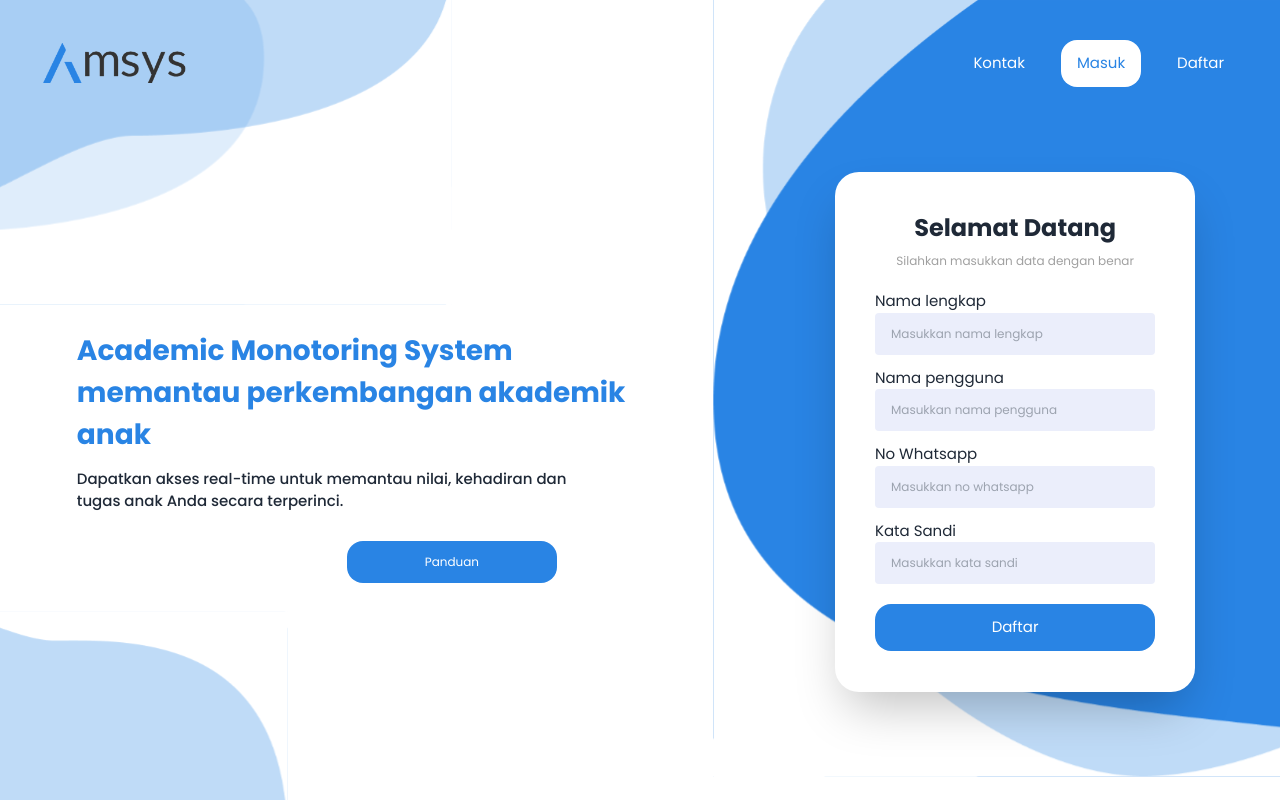
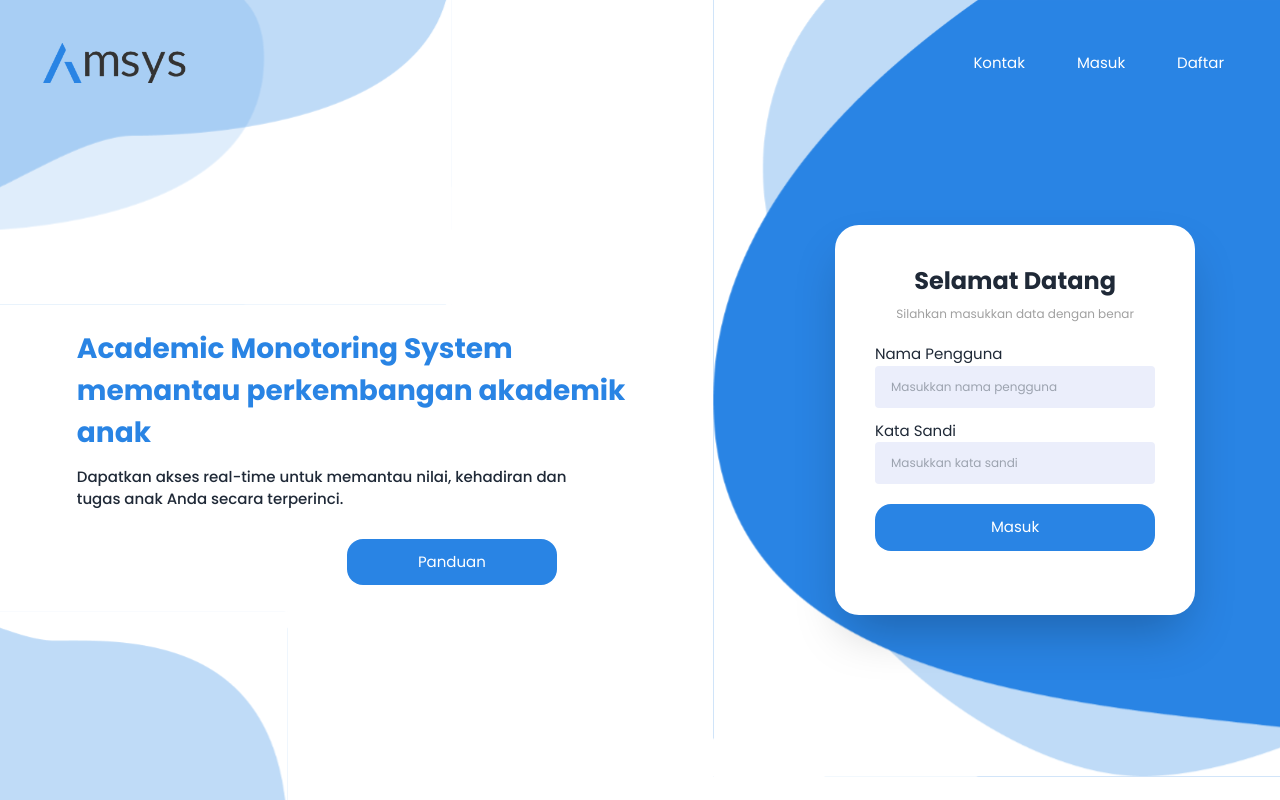
Before and after one commit to Hilaladiii/amsys, a React (Vite) app: page / in a window 1280 px wide. Built offline with nearby package versions, Linux system fonts and the light colour scheme; what tailwindcss-animated would draw is missing.

Commit message:
add animation landing page and navbar

```diff
--- a/index.html
+++ b/index.html
@@ -5,7 +5,7 @@
   <meta charset="UTF-8" />
   <link rel="icon" type="image/svg+xml" href="/vite.svg" />
   <meta name="viewport" content="width=device-width, initial-scale=1.0" />
-  <title>Amsys</title>
+  <title>AMSys</title>
 </head>
 
 <body>
--- a/src/Components/Fragments/Navbar.jsx
+++ b/src/Components/Fragments/Navbar.jsx
@@ -10,15 +10,14 @@ const Navbar = ({ onLoginClick, onRegisterClick }) => {
   const handleOpen = () =>{
     setOpen(!open)
   }
-  console.log(open)
   return (
-    <header className="top-0 left-0 w-full fixed bg-white md:bg-transparent">
+    <header className="top-0 left-0 w-full fixed bg-white z-50 md:bg-transparent">
       <nav className="w-full flex flex-row justify-between p-5 lg:p-10 items-center ">
-          <Link to="/" className="w-[100px] h-[30px] lg:w-[150px] lg:h-[40px] bg-[url('/Images/logo.png')] bg-cover"/>
+          <Link to="/" className="w-[100px] h-[30px] lg:w-[150px] lg:h-[40px] bg-[url('/Images/logo.png')] bg-cover animate-fade delay-150"/>
           <div className="hidden md:flex flex-row gap-5 text-[15px]">
-            <Button classname="bg-none text-white " >Kontak</Button>
-            <Button classname="text-tBlue bg-white"  onClick={onLoginClick}>Masuk</Button>
-            <Button classname="bg-none text-white" onClick={onRegisterClick}>Daftar</Button>
+            <Button classname="bg-none text-white focus:text-tBlue focus:bg-white animate-fade-right animate-delay-100" >Kontak</Button>
+            <Button classname="bg-none text-white focus:text-tBlue focus:bg-white animate-fade-right animate-delay-200"  onClick={onLoginClick}>Masuk</Button>
+            <Button classname="bg-none text-white focus:text-tBlue focus:bg-white animate-fade-right animate-delay-300" onClick={onRegisterClick}>Daftar</Button>
           </div>
 
           <button onClick={handleOpen} className="md:hidden">
--- a/src/Pages/landingPage.jsx
+++ b/src/Pages/landingPage.jsx
@@ -6,7 +6,7 @@ import Navbar from "../Components/Fragments/Navbar"
 import { useState } from "react"
 
 const LandingPage = () => {
-  const [isCardLogin, setIsCardLogin] = useState(false)
+  const [isCardLogin, setIsCardLogin] = useState(true)
   const handleLoginClick = () => {
     setIsCardLogin(true);
   }
@@ -18,9 +18,9 @@ const LandingPage = () => {
       <Navbar onLoginClick={handleLoginClick} onRegisterClick={handleRegisterClick} />
       <div className="flex flex-col items-center md:flex-row md:justify-between mx-[6%] ">
         <div className="flex flex-col gap-3 mt-[90%] md:mt-[10%] justify-center">
-          <h1 className="md:w-[75%] text-tBlue font-bold text-[15px] md:text-[28px] text-left animate-fade">Academic Monotoring System memantau perkembangan akademik anak </h1>
-          <p className="md:w-[70%] text-[12px] md:text-[15px] font-medium animate-fade animate-delay-200">Dapatkan akses real-time untuk memantau nilai, kehadiran dan tugas anak Anda secara terperinci.</p>
-          <Button classname="w-[150px] lg:w-[210px] text-white bg-tBlue text-[12px] mx-auto mt-4 animate-fade-up">Panduan</Button>
+          <h1 className="md:w-[75%] text-tBlue font-bold text-[15px] md:text-[28px] text-left animate-fade animate-delay-200">Academic Monotoring System memantau perkembangan akademik anak </h1>
+          <p className="md:w-[70%] text-[12px] md:text-[15px] font-medium animate-fade animate-delay-300">Dapatkan akses real-time untuk memantau nilai, kehadiran dan tugas anak Anda secara terperinci.</p>
+          <Button classname="w-[150px] lg:w-[210px] text-white bg-tBlue text-[12px] md:text-[15px] mx-auto mt-4 animate-fade-up">Panduan</Button>
         </div>
         {
           isCardLogin ? <CardLogin/> : <CardRegister/>
--- a/tailwind.config.js
+++ b/tailwind.config.js
@@ -9,8 +9,6 @@ export default {
       colors: {
         tBlue: "#2984E4"
       },
-      animation: {
-      }
     },
   },
   plugins: [require("daisyui"), require('tailwindcss-animated')],
```
